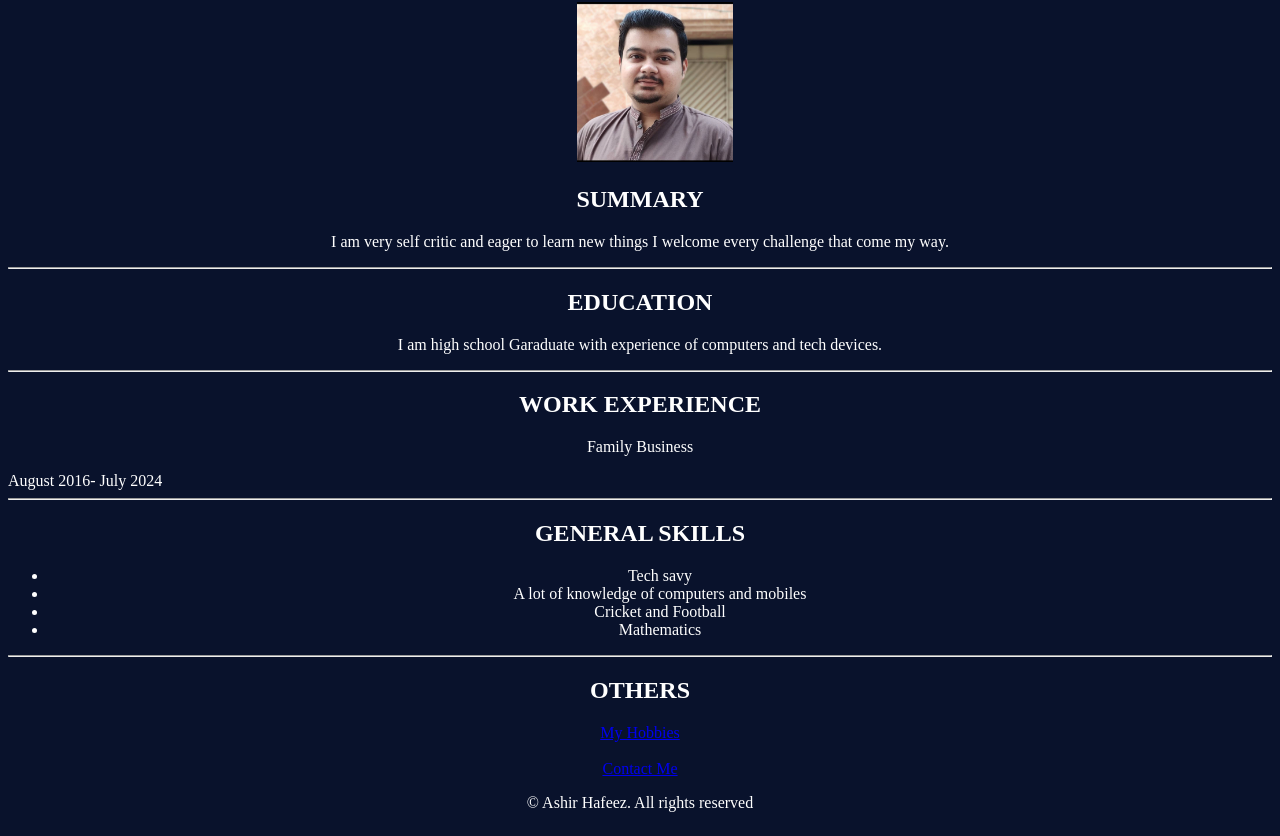
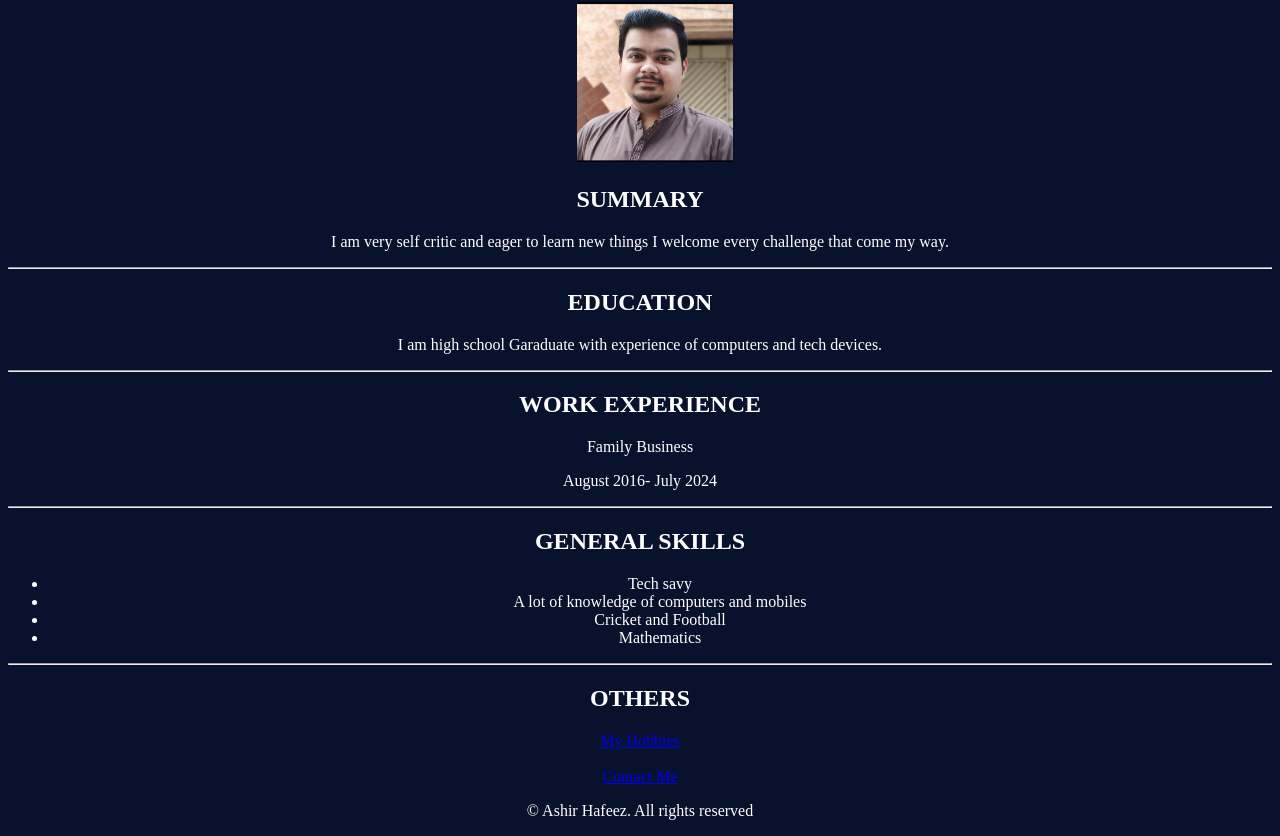
Before and after one commit to AashirHafeeez/resumee, a plain HTML site: page index.html in a window 1280 px wide. Shown: the part 78-914 px from the top of the page. Drawn offline with Linux system fonts and the light colour scheme.

Commit message:
Update index.html

```diff
--- a/index.html
+++ b/index.html
@@ -44,7 +44,7 @@
     <hr>
     <h2>Work Experience</h2>
     <p>Family Business</p>
-     August 2016- July 2024
+     <p>August 2016- July 2024</p>
      <hr>
      <h2>General Skills</h2>
      <ul>
```
